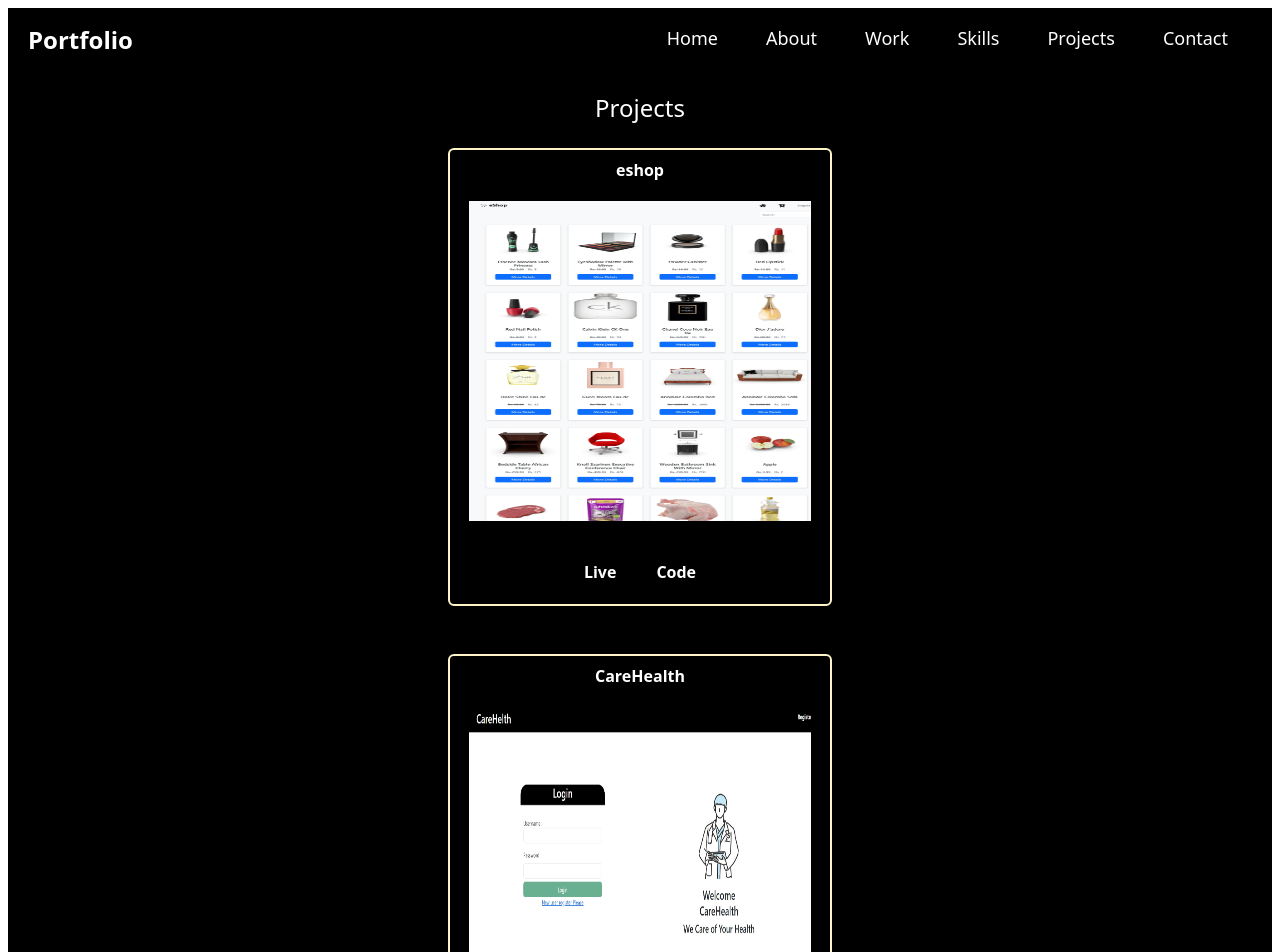
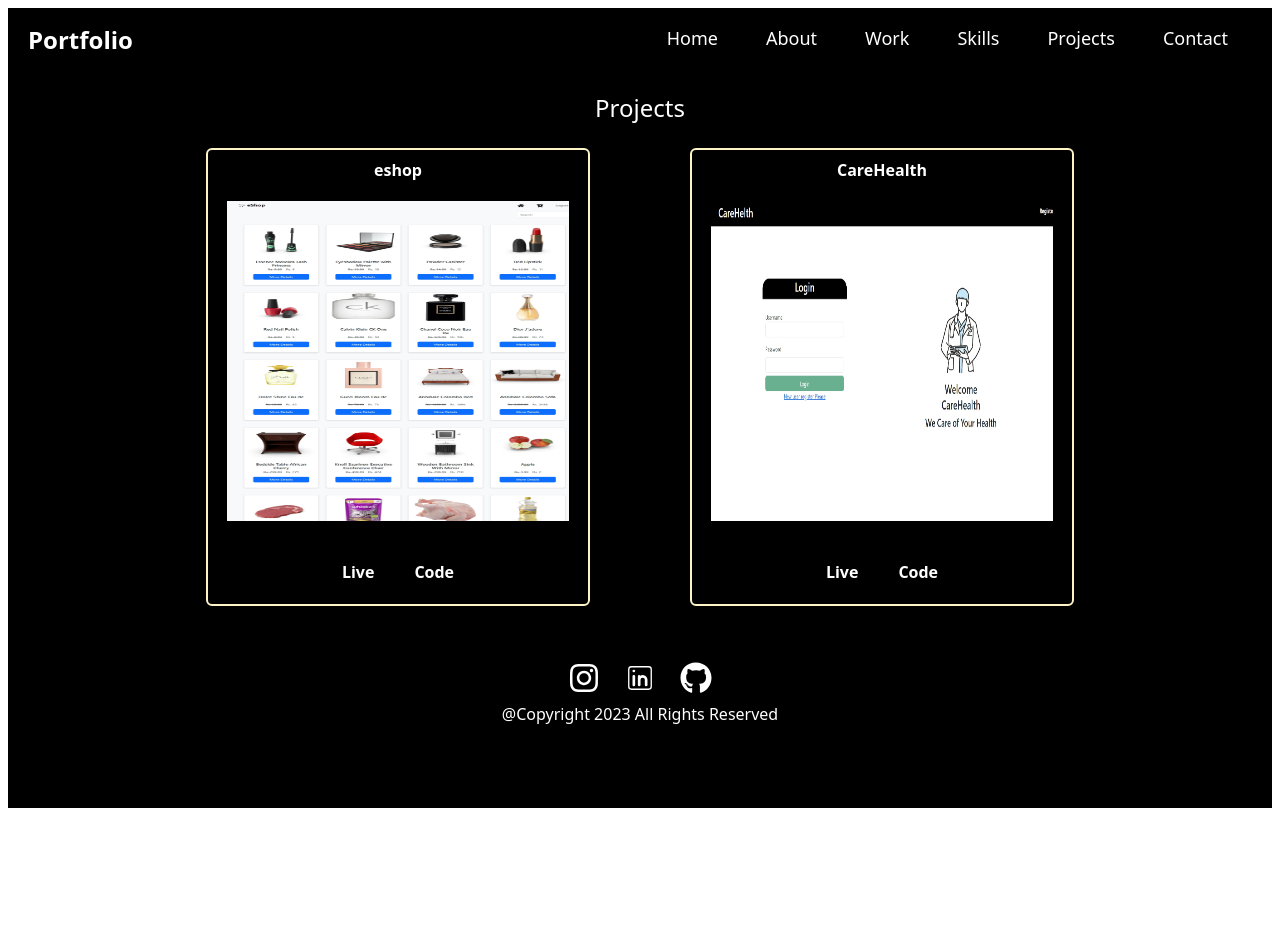
Before and after one commit to AmolPatil09/Portfolio, a React (Vite) app: page /Portfolio/projects in a window 1280 px wide. Shown: the top 952 px of the page. After the commit the page ends 816 px from the top, so only its background shows below. Built offline with nearby package versions, Linux system fonts and the light colour scheme.

Commit message:
changes in project comp

```diff
--- a/src/component/Projects.jsx
+++ b/src/component/Projects.jsx
@@ -5,10 +5,11 @@ import hospital from '../assets/img1.jpeg'
 export default function Projects() {
   return (
     <div>
-    <div>
-     <h1 className='mt-5 text-2xl'>Projects</h1>
-     <div className='flex flex-wrap sm:flex-row flex-col justify-center'>
-          <div className='border-2 min-h-48 sm:w-96 min-w-56 w-40 border-amber-100  mx-auto  m-6 sm:mx-[50px] rounded-md'>
+      <h1 className='mt-5 text-2xl'>Projects</h1>
+    <div className='sm:flex '>
+
+     <div className='flex flex-wrap  justify-center m-auto'>
+          <div className='border-2 min-h-48 sm:w-96 min-w-56 w-56 border-amber-100  mx-auto  m-6 sm:mx-[50px] rounded-md'>
           <h1 className='font-bold my-2'>eshop</h1>
           <img src={img} className=' m-[5%] h-80 w-[90%]' />
           <div className='flex justify-center'>
@@ -16,11 +17,7 @@ export default function Projects() {
           <h1 className='font-bold m-5'><a href='https://github.com/AmolPatil09/eShop' target='_blank'>Code</a></h1>
           </div>
           </div>
-     </div>
-
-    </div>
-      <div>
-      <div className='flex flex-wrap sm:flex-row flex-col justify-center'>
+          <div className='flex flex-wrap sm:flex-row flex-col justify-center m-auto'>
            <div className='border-2 min-h-48 sm:w-96 min-w-56 w-40 border-amber-100  mx-auto  m-6 sm:mx-[50px] rounded-md'>
            <h1 className='font-bold my-2'>CareHealth</h1>
            <img src={hospital} className=' m-[5%] h-80 w-[90%]' />
@@ -30,6 +27,11 @@ export default function Projects() {
            </div>
            </div>
       </div>
+     </div>
+
+    </div>
+      <div>
+
 
      </div>
      </div>
```
